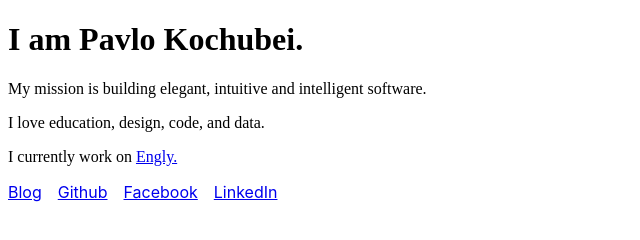
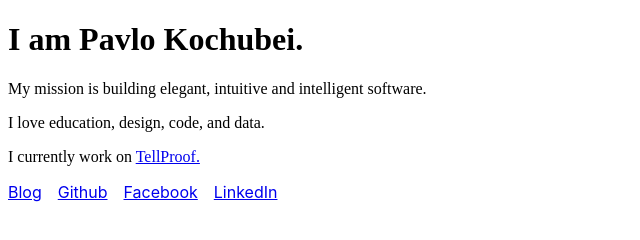
Before and after one commit to pavloko/pavlokochubei.com, a Gatsby site: page / in a window 1280 px wide. Shown: the full height of the page, 0-640 px from the left. Built offline with nearby package versions, Linux system fonts and the light colour scheme; Gatsby itself is replaced by a stand-in of ours.

Commit message:
Engly --> TellProof

```diff
--- a/src/pages/index.js
+++ b/src/pages/index.js
@@ -9,7 +9,7 @@ class IndexPage extends React.Component {
         <h1>I am Pavlo Kochubei.</h1>
         <p>My mission is building elegant, intuitive and intelligent software.</p>
         <p>I love education, design, code, and data.</p>
-        <p>I currently work on <a href="https://www.engly.co/">Engly.</a></p>
+        <p>I currently work on <a href="https://www.tellproof.com/">TellProof.</a></p>
         <SocialLinks />
       </main>
     )
```
